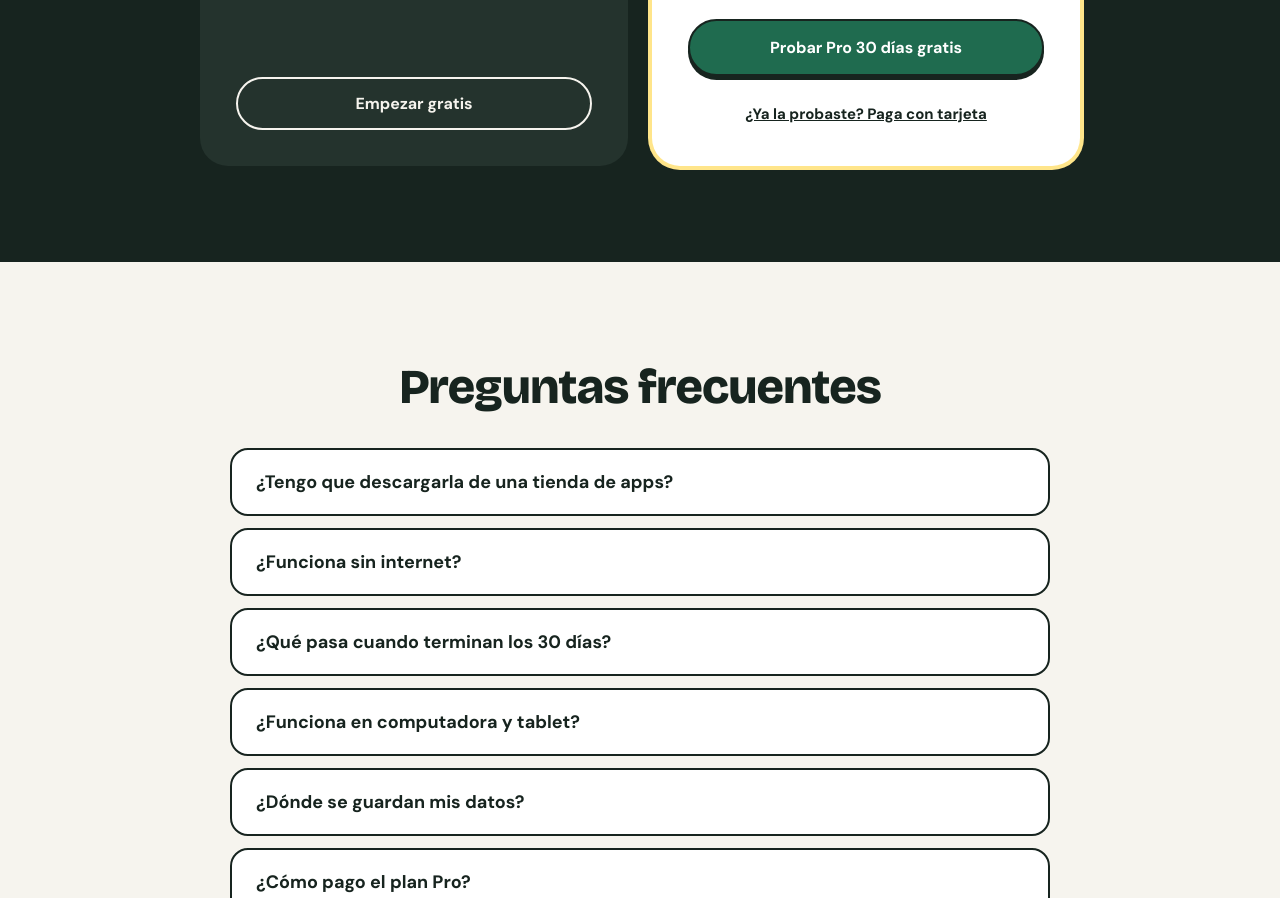
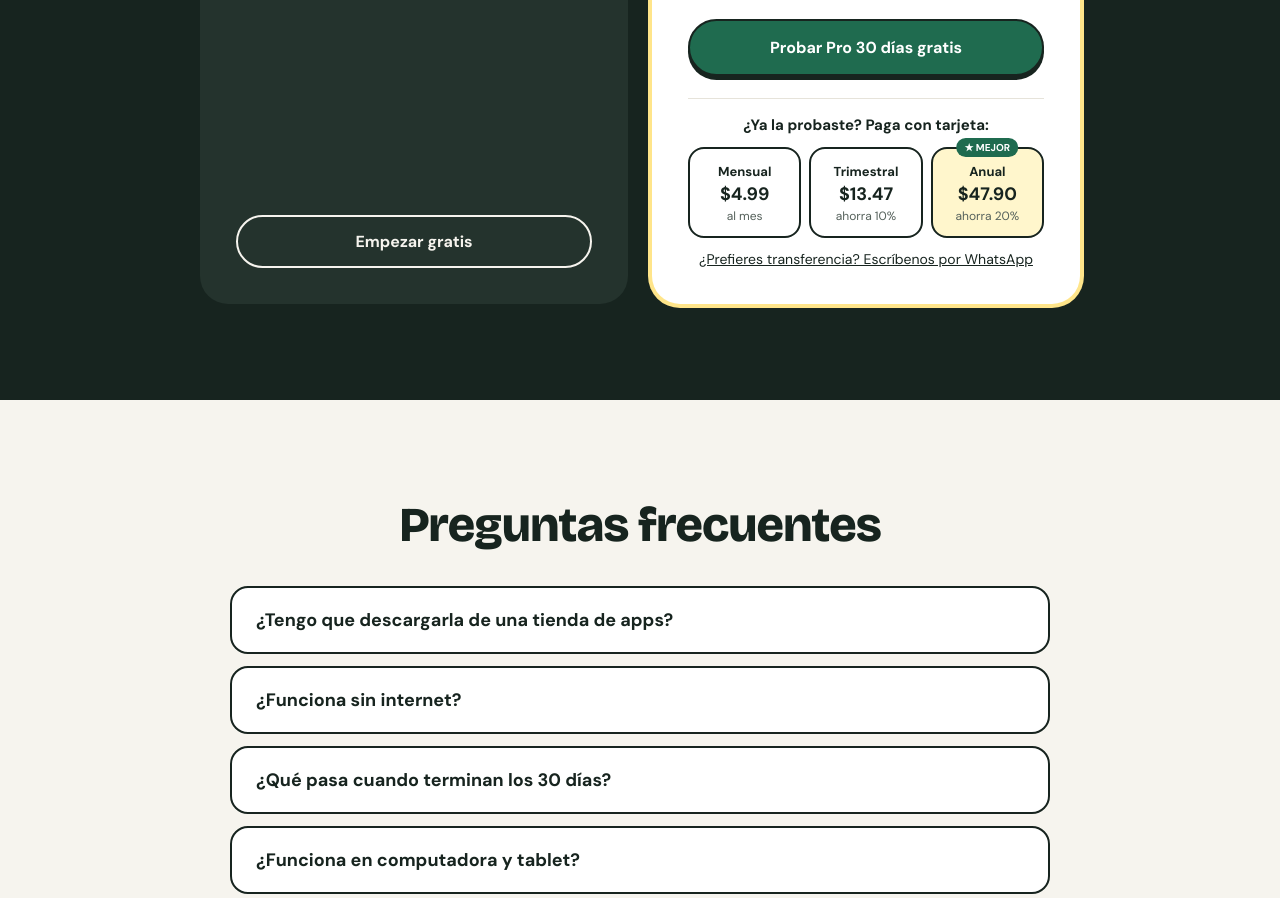
Before and after one commit to libertadigitalsv-ux/LIBRETA, a plain HTML site: page index.html in a window 1280 px wide. Shown: the part 4236-5134 px from the top of the page. Drawn offline with nearby package versions, Linux system fonts and the light colour scheme.

Commit message:
Página de ventas: mostrar los 3 planes de pago de Hotmart
Reemplaza el enlace único de pago con tarjeta por los botones Mensual
($4.99), Trimestral ($13.47) y Anual ($47.90), igual que en LIBRETA1.

Co-Authored-By: Claude Opus 5.5 <noreply@anthropic.com>
Claude-Session: https://claude.ai/code/session_01MT12w2oaBLKJyfpTc7JRKR

```diff
--- a/index.html
+++ b/index.html
@@ -321,7 +321,15 @@ summary::-webkit-details-marker{display:none}
             <li>✓ Cobros por WhatsApp a clientes con deuda</li>
           </ul>
           <a href="https://libreta-controla.netlify.app/" class="lb-btn" style="text-decoration: none; margin-top: auto; text-align: center; background: var(--accent); color: #FFFFFF; font-weight: 700; padding: 16px; border-radius: 999px; min-height: 52px; box-sizing: border-box; border: 2px solid #17241F; box-shadow: 0 4px 0 #17241F">Probar Pro 30 días gratis</a>
-          <a href="https://pay.hotmart.com/F108350716C?off=le0xyxey" target="_blank" rel="noopener" style="text-align: center; font-weight: 700; font-size: 15px; color: #17241F; padding: 6px">¿Ya la probaste? Paga con tarjeta</a>
+          <div style="border-top: 1px solid #E6E3DA; padding-top: 16px; display: flex; flex-direction: column; gap: 12px">
+            <p style="margin: 0; text-align: center; font-weight: 700; font-size: 15px">¿Ya la probaste? Paga con tarjeta:</p>
+            <div style="display: grid; grid-template-columns: repeat(3, minmax(0, 1fr)); gap: 8px">
+              <a href="https://pay.hotmart.com/F108350716C?off=le0xyxey" target="_blank" rel="noopener" class="lb-btn" style="position: relative; text-decoration: none; color: #17241F; background: #FFFFFF; border: 2px solid #17241F; border-radius: 16px; padding: 14px 6px 12px; min-height: 44px; display: flex; flex-direction: column; align-items: center; gap: 2px; text-align: center"><span style="font-size: 13px; font-weight: 600">Mensual</span><span style="font-size: 18px; font-weight: 800">$4.99</span><span style="font-size: 12px; color: #55615B">al mes</span></a>
+              <a href="https://pay.hotmart.com/F108350716C?off=3xn63o32" target="_blank" rel="noopener" class="lb-btn" style="position: relative; text-decoration: none; color: #17241F; background: #FFFFFF; border: 2px solid #17241F; border-radius: 16px; padding: 14px 6px 12px; min-height: 44px; display: flex; flex-direction: column; align-items: center; gap: 2px; text-align: center"><span style="font-size: 13px; font-weight: 600">Trimestral</span><span style="font-size: 18px; font-weight: 800">$13.47</span><span style="font-size: 12px; color: #55615B">ahorra 10%</span></a>
+              <a href="https://pay.hotmart.com/F108350716C?off=ssdxvzfb" target="_blank" rel="noopener" class="lb-btn" style="position: relative; text-decoration: none; color: #17241F; background: #FFF6CC; border: 2px solid #17241F; border-radius: 16px; padding: 14px 6px 12px; min-height: 44px; display: flex; flex-direction: column; align-items: center; gap: 2px; text-align: center"><span style="position: absolute; top: -11px; left: 50%; transform: translateX(-50%); white-space: nowrap; background: #1F6B4F; color: #FFFFFF; font-size: 10px; font-weight: 700; padding: 3px 8px; border-radius: 999px">★ MEJOR</span><span style="font-size: 13px; font-weight: 600">Anual</span><span style="font-size: 18px; font-weight: 800">$47.90</span><span style="font-size: 12px; color: #55615B">ahorra 20%</span></a>
+            </div>
+            <a href="https://wa.me/50360692988?text=Hola%2C%20quiero%20pagar%20Libreta%20Pro%20por%20transferencia" target="_blank" rel="noopener" style="text-align: center; font-size: 14px; color: #17241F">¿Prefieres transferencia? Escríbenos por WhatsApp</a>
+          </div>
         </div>
       </div>
     </div>
```
